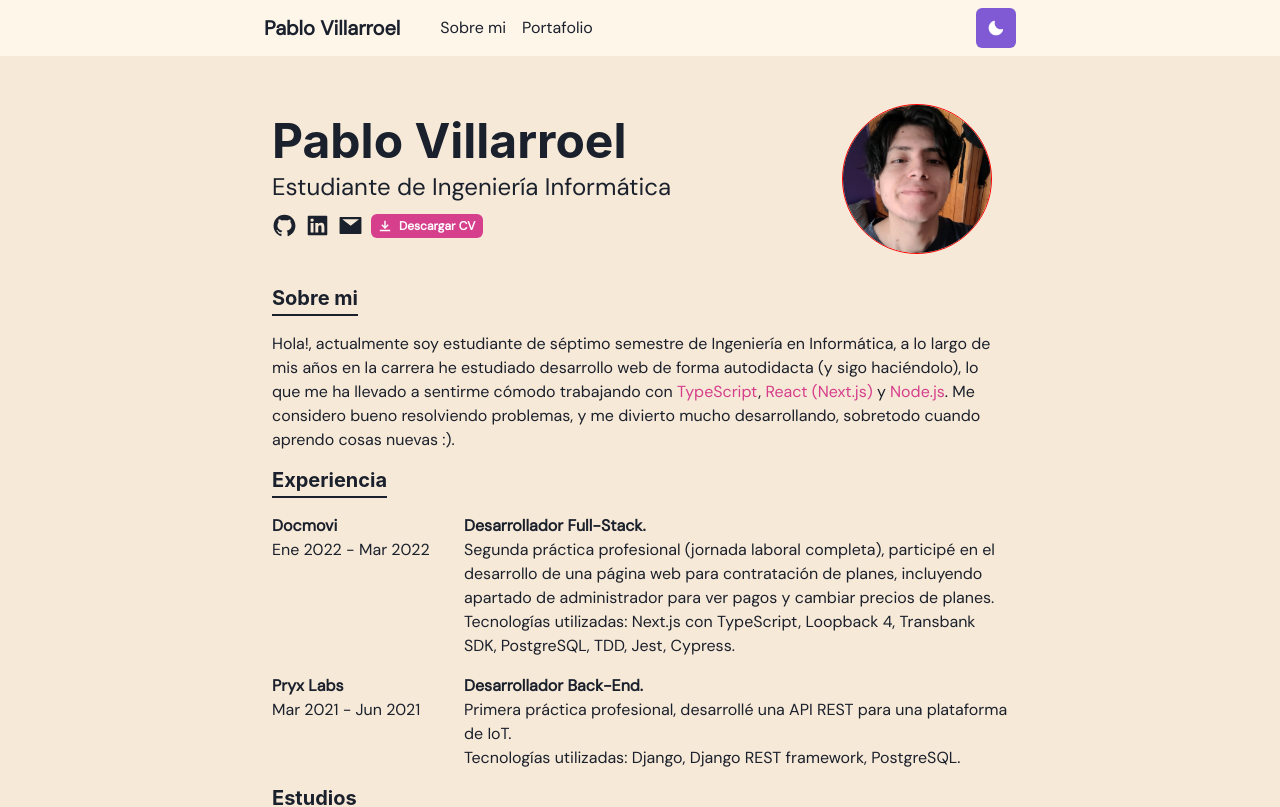
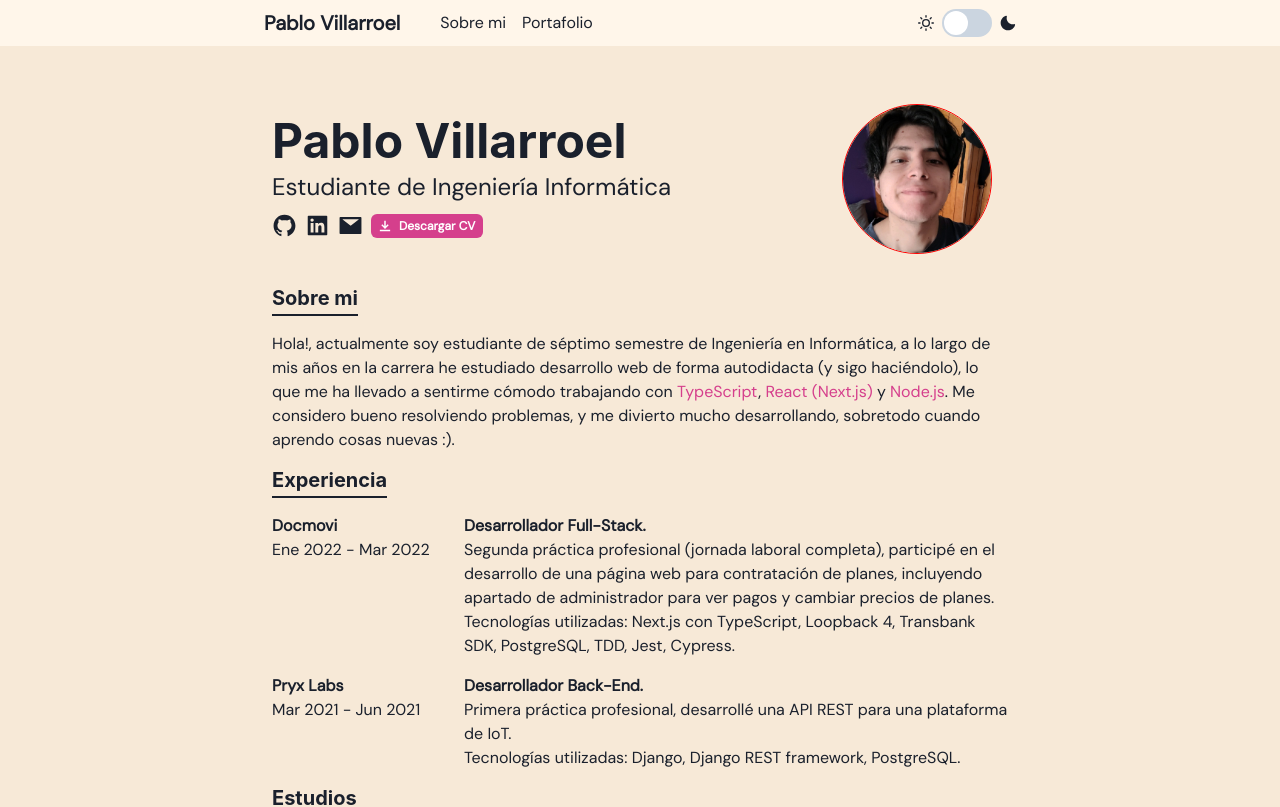
Before and after one commit to pablovrl/personal-website, a Next.js app: page / in a window 1280 px wide. Shown: the top 807 px of the page. Built offline with nearby package versions, Linux system fonts and the light colour scheme.

Commit message:
change button to switch

```diff
--- a/components/Navbar.tsx
+++ b/components/Navbar.tsx
@@ -10,6 +10,7 @@ import {
   useColorMode,
   IconButton,
   HStack,
+  Switch,
 } from "@chakra-ui/react";
 import { HamburgerIcon, MoonIcon, SunIcon } from "@chakra-ui/icons";
 import NextLink from "next/link";
@@ -62,12 +63,16 @@ export default function Navbar() {
           </HStack>
         </Box>
         <HStack>
-          <IconButton
-            aria-label={"Toggle theme"}
-            onClick={toggleColorMode}
-            icon={colorMode === "light" ? <MoonIcon /> : <SunIcon />}
-            colorScheme={useColorModeValue("purple", "orange")}
-          />
+          <HStack>
+            <SunIcon />
+            <Switch
+              size={"lg"}
+              colorScheme="pink"
+              onChange={toggleColorMode}
+              isChecked={colorMode === "dark" ? true : false}
+            />
+            <MoonIcon />
+          </HStack>
           <Box display={{ md: "none" }}>
             <Menu isLazy>
               <MenuButton as={IconButton} icon={<HamburgerIcon />} />
```
